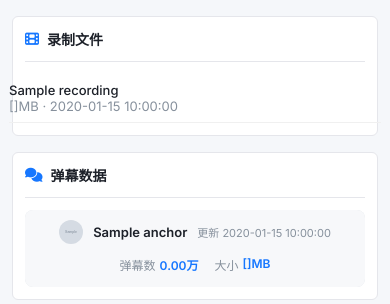
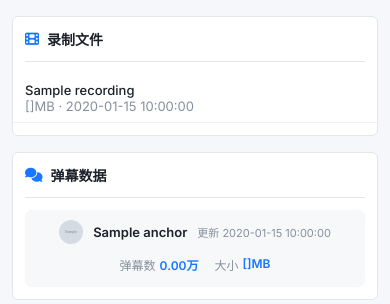
Before and after one commit to xhynice/DouyinSpace, a Flask app: template templates/index.html in a window 390 px wide. Shown: the part 630-934 px from the top of the page. Run offline with Flask 3, Linux system fonts and the light colour scheme; the template is opened without the code that fills it: most values are stand-ins (such as "Sample title", 1, 10 or a date in 2020); grey boxes marked "Sample" are stand-in pictures.

Commit message:
fix: 移动端录制文件列表对齐修复（负 margin 匹配 card padding）

```diff
--- a/templates/index.html
+++ b/templates/index.html
@@ -456,9 +456,10 @@ body {
 
   .card { padding: 12px; border-radius: 6px; }
 
-  .recording-row { padding: 8px 0; }
+  .recording-row { padding: 8px 12px; }
   .rec-file { min-width: 100%; }
   .rec-meta { min-width: 100%; }
+  .recordings-list { margin: 0 -12px; }
 
   .minicard { padding: 10px 12px; }
 
```
